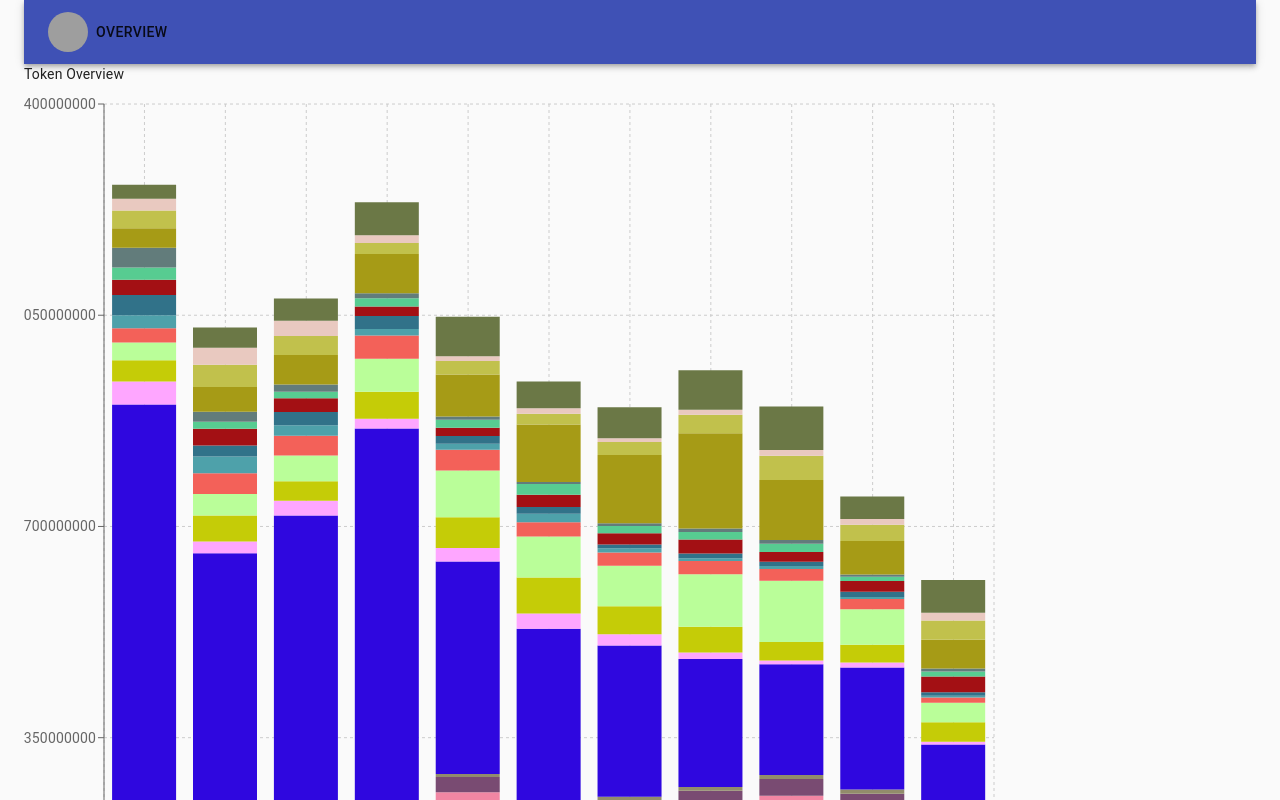
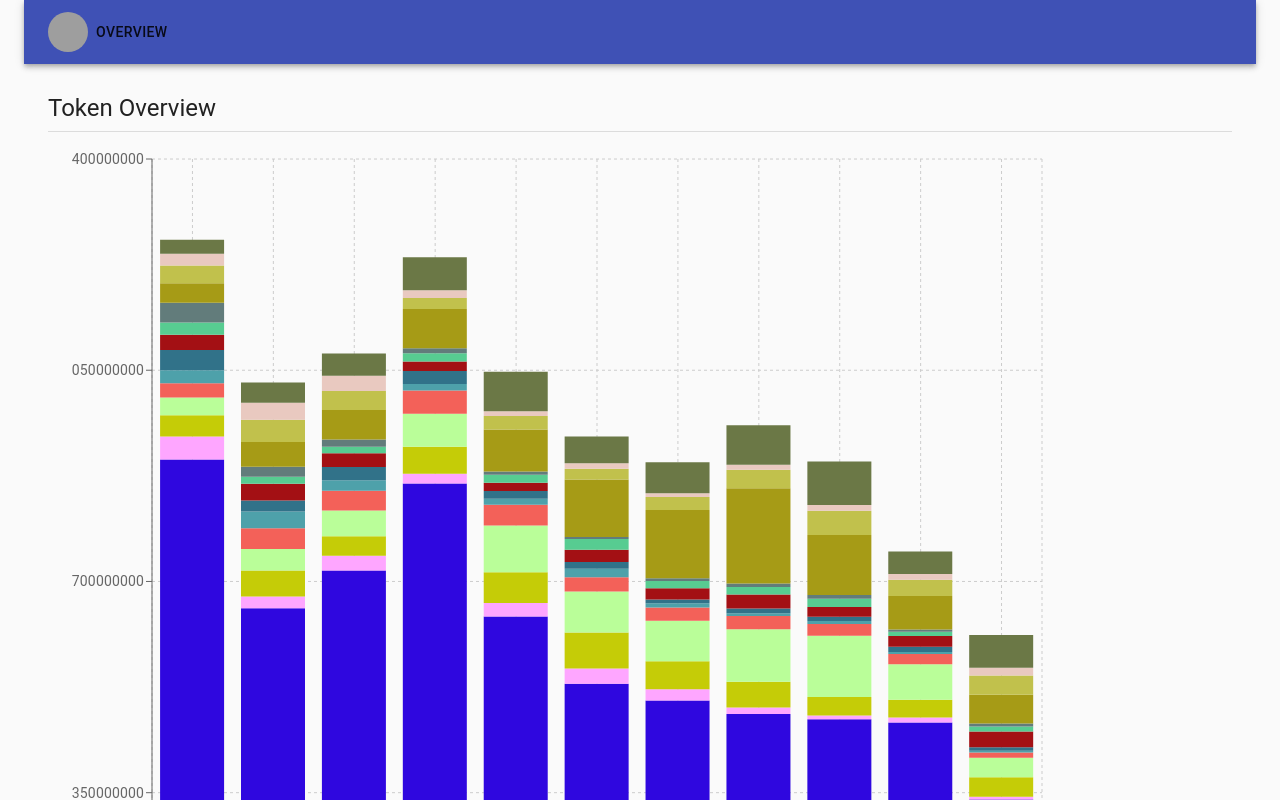
Before and after one commit to orbs-network/orbs-token-explorer, a React app: page /token-dist in a window 1280 px wide. Shown: the top 800 px of the page. Built offline with nearby package versions, Linux system fonts and the light colour scheme; grey boxes are pictures that could not be loaded; the HTML template or start-up script is replaced by a standard one.

Commit message:
Adds some more structure to the token-dist page

```diff
--- a/package.json
+++ b/package.json
@@ -94,6 +94,7 @@
     "@types/semver": "^6.2.0",
     "@types/socket.io": "^2.1.4",
     "@types/socket.io-client": "^1.4.32",
+    "@types/styled-components": "^4.1.20",
     "axios": "^0.19.0",
     "babel-loader": "^8.0.6",
     "concurrently": "^5.0.0",
--- a/src/client/AppRoot.tsx
+++ b/src/client/AppRoot.tsx
@@ -7,7 +7,7 @@
  */
 
 import CssBaseline from '@material-ui/core/CssBaseline';
-import { createMuiTheme, MuiThemeProvider } from '@material-ui/core/styles';
+import { createMuiTheme, StylesProvider } from '@material-ui/core/styles';
 import Container from '@material-ui/core/Container';
 import * as React from 'react';
 import { BrowserRouter } from 'react-router-dom';
@@ -21,13 +21,13 @@ const baseTheme = createMuiTheme({}); // override your theme here
 
 export const AppRoot = () => (
   <BrowserRouter>
-    <MuiThemeProvider theme={baseTheme}>
+    <StylesProvider injectFirst>
       <CssBaseline />
       <Background appVersion={appVersion} />
       <Container>
           <Header />
           <App />
       </Container>
-    </MuiThemeProvider>
+    </StylesProvider>
   </BrowserRouter>
 );
--- a/src/client/components/Header.tsx
+++ b/src/client/components/Header.tsx
@@ -12,19 +12,24 @@ import Toolbar from '@material-ui/core/Toolbar';
 import * as React from 'react';
 import {Avatar, Button} from '@material-ui/core';
 import {Link as RouterLink, LinkProps} from 'react-router-dom';
+import styled from "styled-components";
 
 const Link1 = React.forwardRef((props: LinkProps, ref: RefObject<HTMLAnchorElement>) => <RouterLink innerRef={ref} {...props} />);
+
+const StyledAppBar = styled(AppBar)({
+    marginBottom: '2em'
+});
 
 export class Header extends React.Component {
   public render() {
     return (
-      <AppBar position='static' >
+      <StyledAppBar position='static' >
         <Toolbar>
             <Avatar src={'https://icodrops.com/wp-content/uploads/2018/01/Orbs-logo.jpg'}></Avatar>
 
             <Button component={Link1} to={'/token-dist'}>Overview</Button>
         </Toolbar>
-      </AppBar>
+      </StyledAppBar>
     );
   }
 }
--- a/src/client/pages/TokenOverview/TokenOverview.tsx
+++ b/src/client/pages/TokenOverview/TokenOverview.tsx
@@ -2,6 +2,8 @@
 import React from 'react';
 
 import {Bar, BarChart, CartesianGrid, Legend, Tooltip, XAxis, YAxis} from 'recharts';
+import {Container, Divider, Typography} from '@material-ui/core';
+import styled from 'styled-components';
 
 const months = ['Jan', 'Feb', 'Mar', 'Apr', 'May', 'Jun', 'Jul', 'Aug', 'Sep', 'Nov', 'Dec'];
 // const topHolders = Array(20).fill('').map(() => buildTokenHolder(1000));
@@ -108,14 +110,19 @@ const generatedDemoData = buildDemoData();
 
 console.log(generatedDemoData);
 
-const generateHexColor = () => '#'+ Math.floor(Math.random()*16777215).toString(16);
+const generateHexColor = () => '#' + Math.floor(Math.random() * 16777215).toString(16);
 
+const PaddedDivider = styled(Divider)({
+    marginTop: '0.5em',
+    marginBottom: '0.5em',
+});
 
 export const TokenOverview = () => {
     return (
-        <div>
-
-            Token Overview
+        <Container>
+            <Typography variant={'h5'}>Token Overview</Typography>
+            <PaddedDivider />
+            <Container>
                 <BarChart
                     width={1000}
                     height={1000}
@@ -131,9 +138,10 @@ export const TokenOverview = () => {
                     <Legend />
 
                     {topHolders.map((topHolder, index) => {
-                    return <Bar key={topHolder.displayName} dataKey={topHolder.displayName} stackId='a' fill={generateHexColor()} />
+                        return <Bar key={topHolder.displayName} dataKey={topHolder.displayName} stackId='a' fill={generateHexColor()} />;
                     })}
                 </BarChart>
-        </div>
+            </Container>
+        </Container>
     );
 };
```
Also changed, not shown: 1 other file (tests, documents, lock files or other folders). Lines whose indentation alone changed are shown as unchanged.
